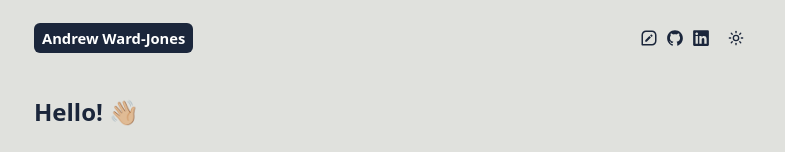
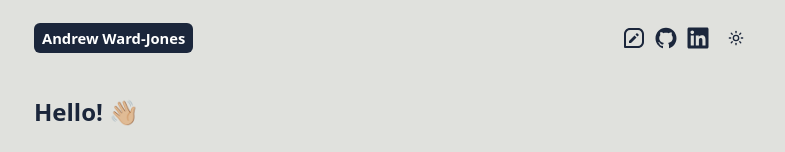
Before and after one commit to Koalaphant/andrew-portfolio, a Next.js app: page / in a window 1280 px wide. Shown: the top 152 px of the page, without its empty margins (246-1031 px from the left). Built offline with nearby package versions, Linux system fonts and the light colour scheme.

Commit message:
feat: increase icon sizes in Header component for better visibility

```diff
--- a/components/Header.tsx
+++ b/components/Header.tsx
@@ -16,12 +16,12 @@ type SocialIcon = {
 
 const socialIcons: SocialIcon[] = [
   {
-    icon: <AiFillGithub className="text-lg" />,
+    icon: <AiFillGithub className="text-2xl" />,
     url: "https://github.com/Koalaphant",
     name: "Github",
   },
   {
-    icon: <FaLinkedin className="text-lg" />,
+    icon: <FaLinkedin className="text-2xl" />,
     url: "https://www.linkedin.com/in/andrewwardjones",
     name: "LinkedIn",
   },
@@ -51,7 +51,7 @@ export default function Header() {
           className="transition-all duration-200 hover:-translate-y-1 cursor-pointer"
           onClick={showContactForm}
         >
-          <BiMessageSquareEdit className="text-lg" />
+          <BiMessageSquareEdit className="text-2xl" />
         </li>
         {socialIcons.map((icon, index) => (
           <li
```
